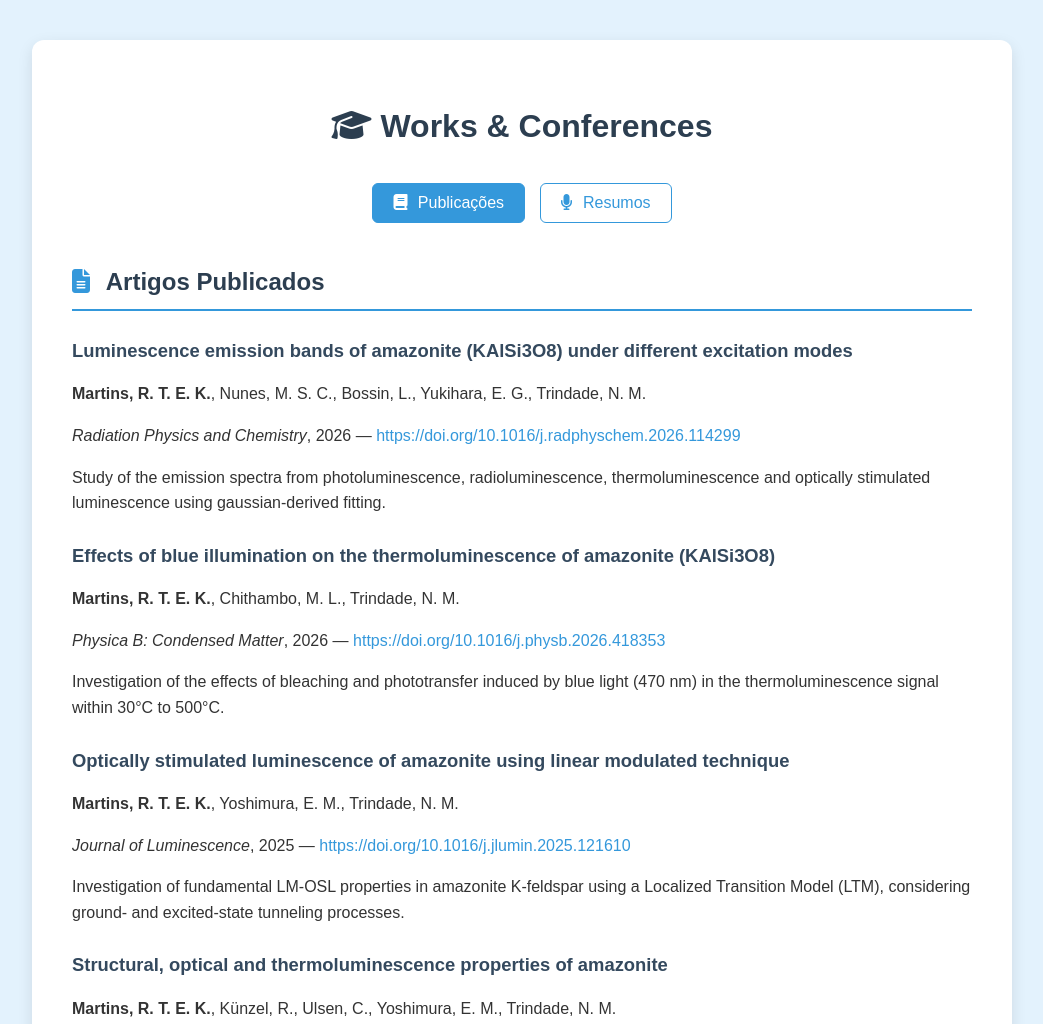
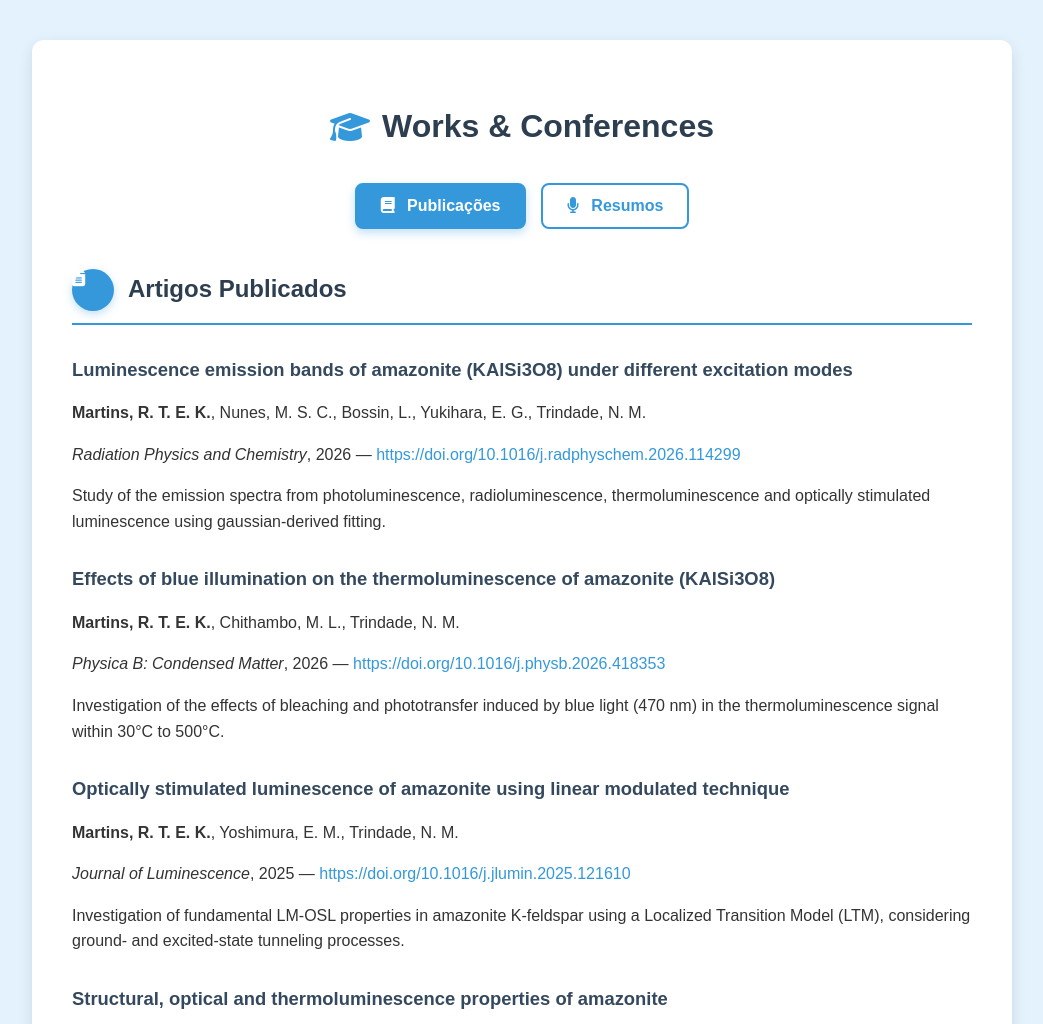
Before and after one commit to robtekm/works-conferences, a plain HTML site: page index.html in a window 1280 px wide. Shown: the top 1024 px of the page, without its empty margins (118-1161 px from the left). Drawn offline with Linux system fonts and the light colour scheme.

Commit message:
Update style.css

```diff
--- a/style.css
+++ b/style.css
@@ -23,27 +23,57 @@ h1 {
     color: #2c3e50;
     font-size: 2rem;
     margin-bottom: 30px;
+    display: flex;
+    align-items: center;
+    justify-content: center;
+    gap: 12px;
 }
 
+h1 i {
+    color: #3498db;
+}
+
+/* H2 = seções principais com ícone em círculo azul */
 h2 {
+    display: flex;
+    align-items: center;
+    gap: 14px;
     color: #2c3e50;
     font-size: 1.5rem;
     border-bottom: 2px solid #3498db;
     margin-top: 40px;
-    margin-bottom: 20px;
-    padding-bottom: 8px;
+    margin-bottom: 25px;
+    padding-bottom: 12px;
 }
 
 h2 i {
-    color: #3498db;
-    margin-right: 10px;
+    background-color: #3498db;
+    color: white;
+    width: 42px;
+    height: 42px;
+    min-width: 42px;
+    border-radius: 50%;
+    display: inline-flex;
+    align-items: center;
+    justify-content: center;
+    font-size: 1.1rem;
+    box-shadow: 0 3px 8px rgba(52, 152, 219, 0.3);
 }
 
+/* H3 = subseções com ícone colorido simples */
 h3 {
+    display: flex;
+    align-items: center;
+    gap: 10px;
     color: #34495e;
     font-size: 1.15rem;
-    margin-top: 25px;
-    margin-bottom: 8px;
+    margin-top: 30px;
+    margin-bottom: 12px;
+}
+
+h3 i {
+    color: #3498db;
+    font-size: 1rem;
 }
 
 /* ============ TEXTO ============ */
@@ -72,14 +102,15 @@ li {
 
 button {
     font-size: 1rem;
-    padding: 10px 20px;
+    padding: 12px 24px;
     margin: 0 5px;
-    border: 1px solid #3498db;
+    border: 2px solid #3498db;
     background-color: white;
     color: #3498db;
     cursor: pointer;
-    border-radius: 6px;
+    border-radius: 8px;
     font-family: inherit;
+    font-weight: 600;
     transition: all 0.2s ease;
 }
 
@@ -91,8 +122,9 @@ button:hover {
 button.ativo {
     background-color: #3498db;
     color: white;
+    box-shadow: 0 4px 10px rgba(52, 152, 219, 0.3);
 }
 
 button i {
-    margin-right: 6px;
+    margin-right: 8px;
 }
```
